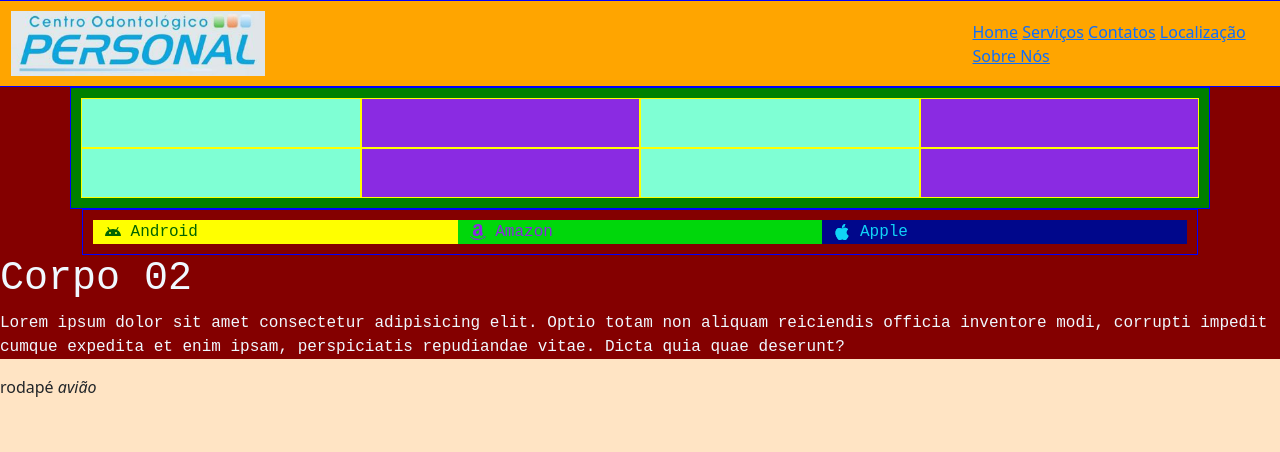
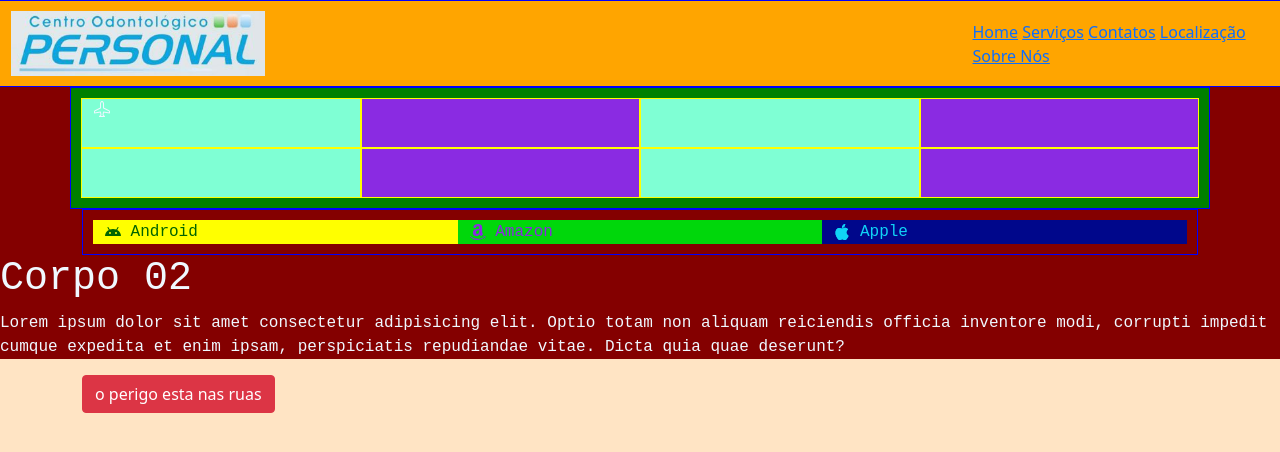
Before and after one commit to JacksonLuiz99/CentroOdontologicoPersonal, a plain HTML site: page index.html in a window 1280 px wide. Drawn offline with nearby package versions, Linux system fonts and the light colour scheme.

Commit message:
Atualização de plugins

```diff
--- a/index.html
+++ b/index.html
@@ -9,6 +9,9 @@
     <!-- Bootstrap CSS -->
     <link href="https://cdn.jsdelivr.net/npm/bootstrap@5.0.2/dist/css/bootstrap.min.css" rel="stylesheet"
         integrity="sha384-EVSTQN3/azprG1Anm3QDgpJLIm9Nao0Yz1ztcQTwFspd3yD65VohhpuuCOmLASjC" crossorigin="anonymous">
+
+        <!--bootstrapicons-->
+        <link rel="stylesheet" href="https://cdn.jsdelivr.net/npm/bootstrap-icons@1.11.3/font/bootstrap-icons.min.css">
     <!--CSS-->
     <link rel="stylesheet" href="css/style.css">
     <title>Centro Odontologico Personal</title>
@@ -83,11 +86,11 @@
 
     </main>
 
-    <footer>
-        <div>
-            rodapé <i class="bi bi-airplane"> avião</i>
-        </div>
-    </footer>
+   <footer>
+    <p class="container ">
+        <button class="btn btn-danger"> o perigo esta nas ruas</button>
+    </p>
+   </footer>
     </div>
     <!-- Optional JavaScript; choose one of the two! -->
 
```
